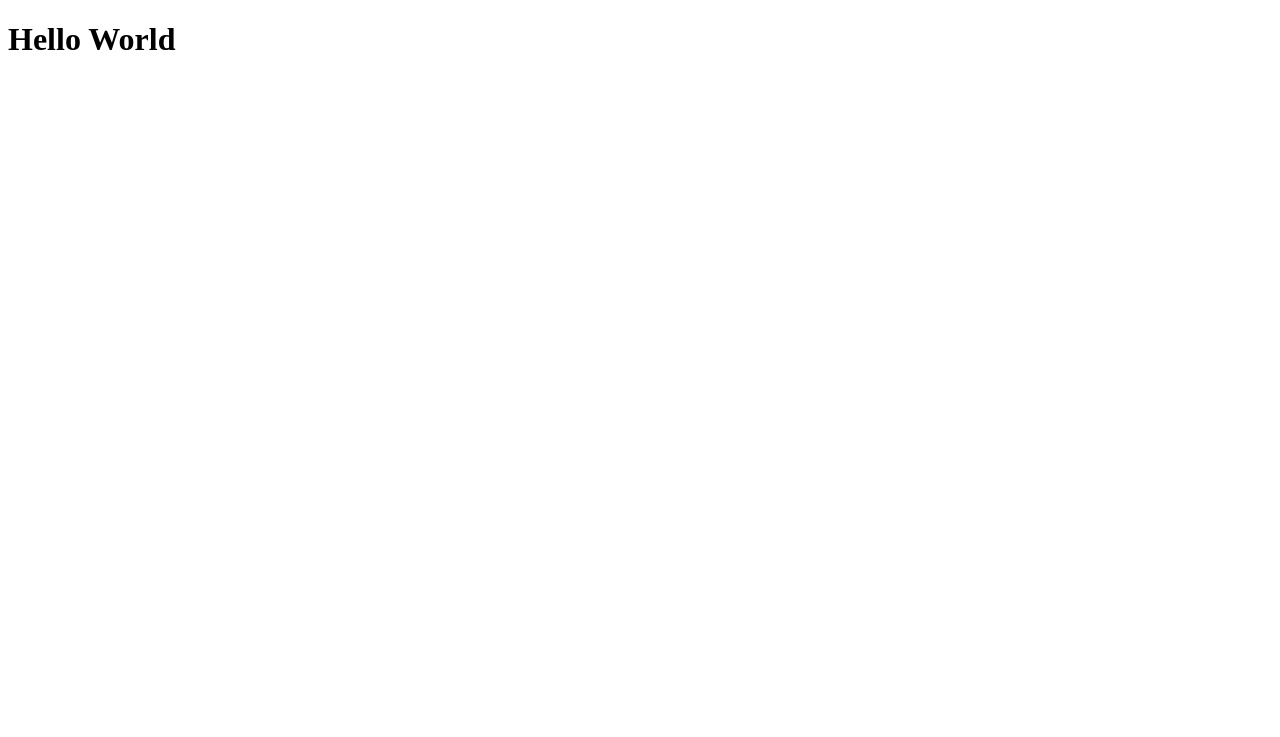
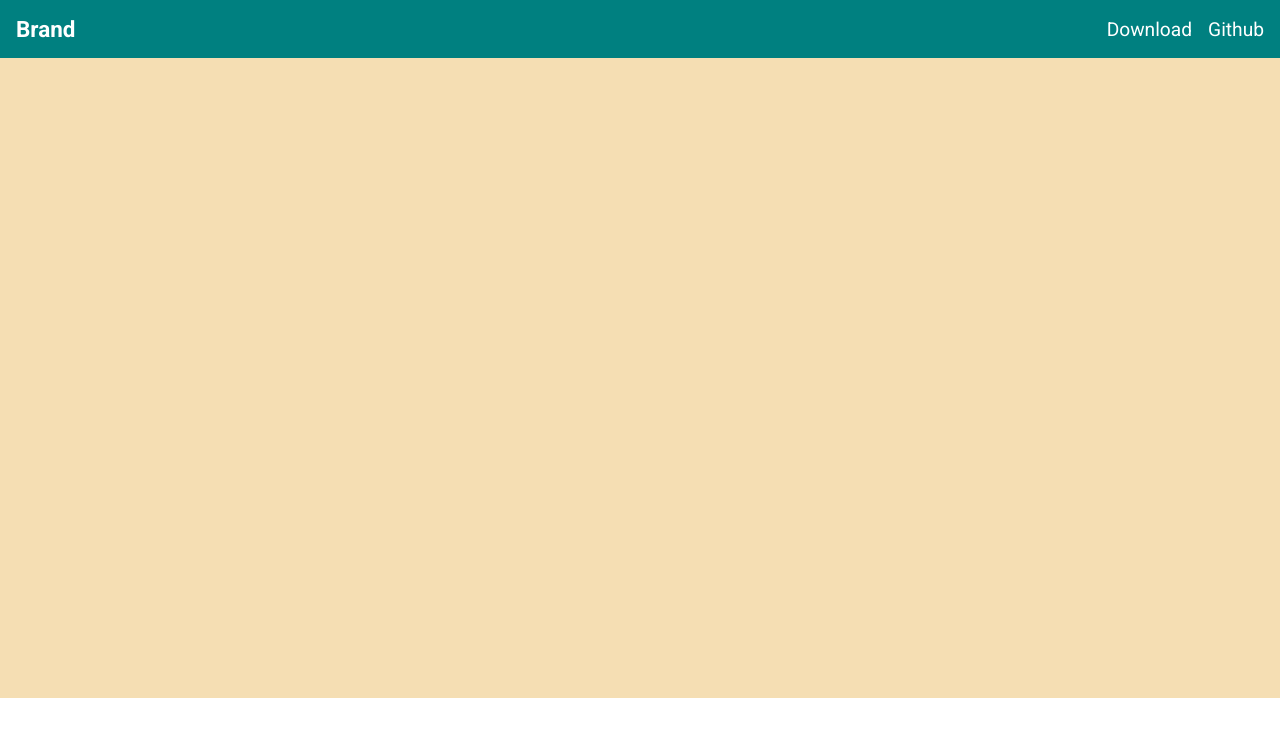
Before and after one commit to AmbitiousFlow/Dandilion, a Flask app: page / in a window 1280 px wide. Before the commit the part shown is almost empty. Shown: the top 737 px of the page. Run offline with Flask 3, Linux system fonts and the light colour scheme.

Commit message:
Added First Html Page

```diff
--- a/app/app.py
+++ b/app/app.py
@@ -2,6 +2,7 @@ from flask import Flask
 from flask import render_template
 
 app = Flask(__name__)
+app.config.from_pyfile('config.py')
 
 @app.get('/')
 def index():
--- /dev/null
+++ b/app/config.py
@@ -0,0 +1 @@
+DEBUG=True
--- a/app/static/css/home.min.css
+++ b/app/static/css/home.min.css
@@ -0,0 +1,43 @@
+@import url('https://fonts.googleapis.com/css2?family=Roboto:ital,wght@0,100;0,300;0,400;0,500;0,700;0,900;1,100;1,300;1,400;1,500;1,700;1,900&display=swap');
+
+* {
+    margin: 0;
+    box-sizing: 0;
+}
+
+.navbar {
+    font-family: 'Roboto', sans-serif;
+    display: flex;
+    flex-direction: column;
+}
+
+.navbar__container {
+    display: flex;
+    align-items: center;
+    background-color: teal;
+    font-size: 1.2rem;
+}
+
+.navbar__brand {
+    flex: 1;
+    padding: 1rem;
+    color: white;
+}
+
+.navbar__links {
+    padding: 1rem;
+    display: flex;
+    gap: 1rem;
+}
+
+.navbar__links a {
+    color: white;
+    text-decoration: none;
+}
+
+.navbar__hero {
+    display: flex;
+    justify-content: center;
+    background-color:wheat;
+    height:80vh;
+}
--- a/app/templates/home.html
+++ b/app/templates/home.html
@@ -1,11 +1,30 @@
 <!DOCTYPE html>
 <html lang="en">
+
 <head>
     <meta charset="UTF-8">
     <meta name="viewport" content="width=device-width, initial-scale=1.0">
+    <link rel="stylesheet" href="{{ url_for('static' , filename='css/home.min.css') }}">
     <title>Dandilion</title>
 </head>
+
 <body>
-    <h1>Hello World</h1>
+    <header class="navbar">
+        <nav class="navbar__container">
+            <section class="navbar__brand">
+                <h3>
+                    Brand
+                </h3>
+            </section>
+            <section class="navbar__links">
+                <a>Download</a>
+                <a href="https://github.com/Kyle-Myre/Dandilion">Github</a>
+            </section>
+        </nav>
+        <section class="navbar__hero">
+
+        </section>
+    </header>
 </body>
+
 </html>
--- a/main.py
+++ b/main.py
@@ -1,3 +1,4 @@
 from app.app import app
 
-app.run(debug=True);
+if __name__ == "__main__":
+    app.run()
```
Also changed, not shown: app/__init__.py (deleted), 1 other file.
